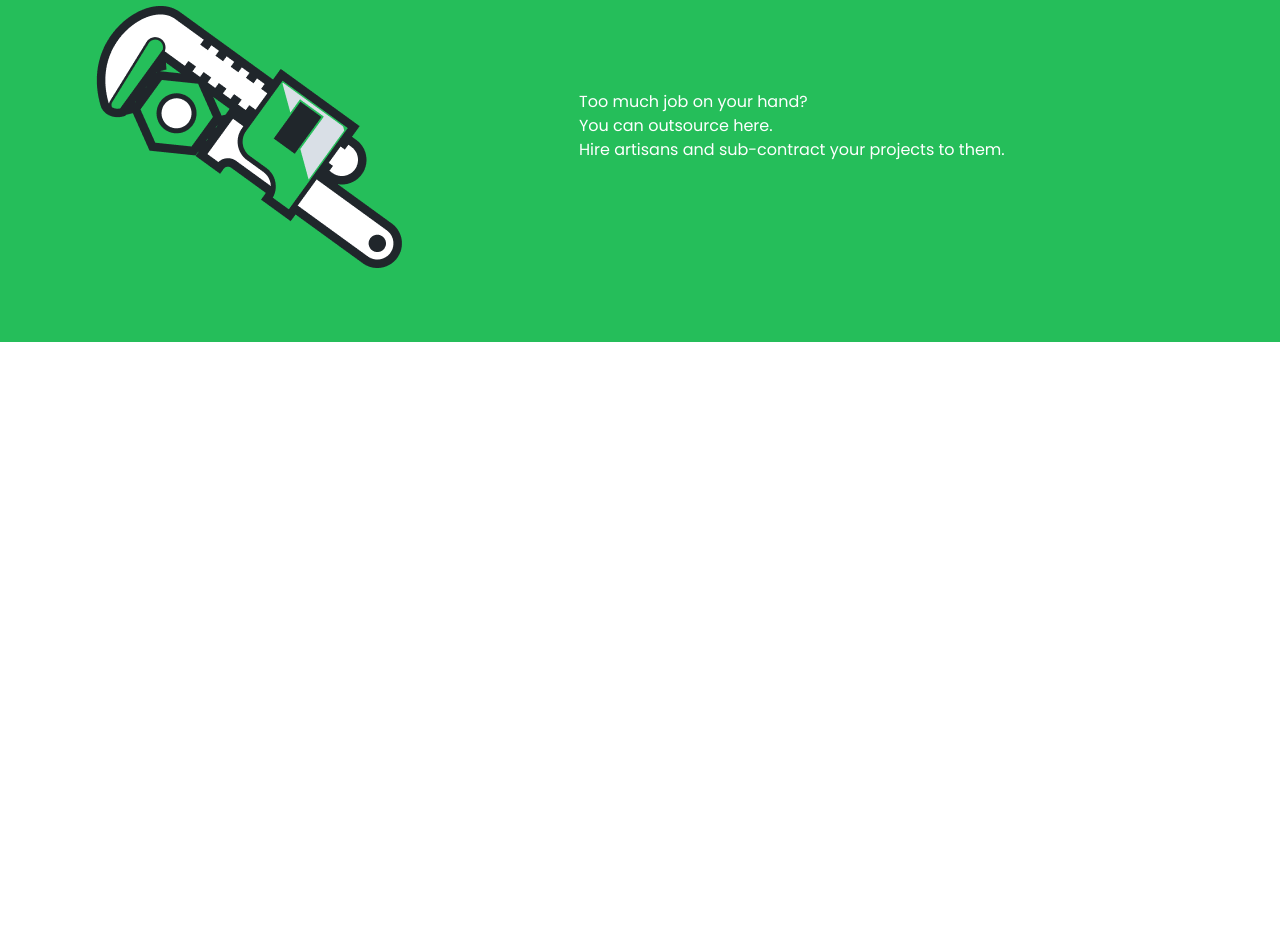
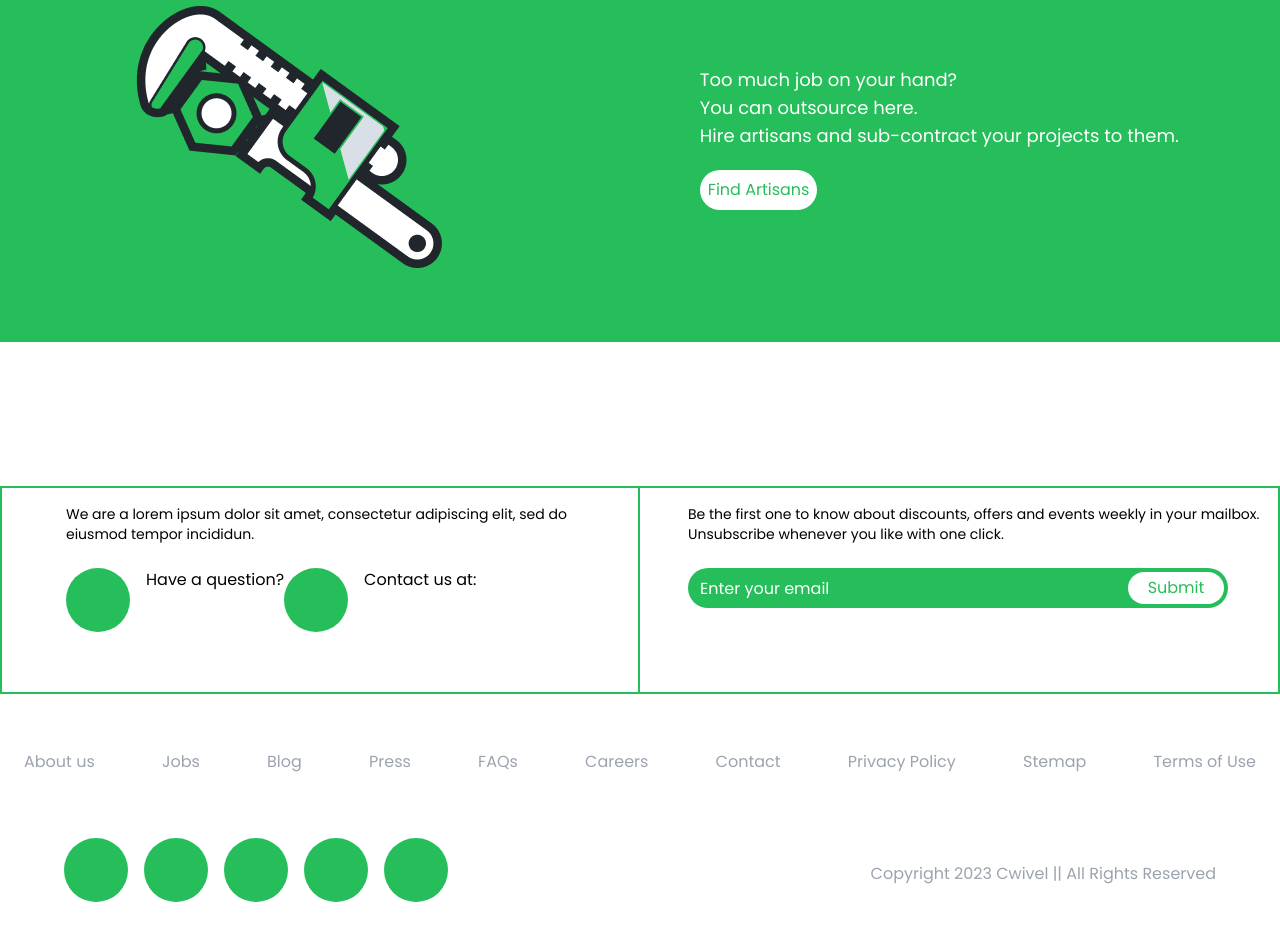
Before and after one commit to yusuf-ishaku/cwivel, a React (Vite) app: page / in a window 1280 px wide. Shown: the part 2140-3080 px from the top of the page. Before the commit the page ends 2610 px from the top, so only its background shows below. Built offline with nearby package versions, Linux system fonts and the light colour scheme; a web font is replaced by a local one.

Commit message:
Landing page design done

```diff
--- a/src/App.css
+++ b/src/App.css
@@ -18,6 +18,9 @@ input::placeholder{
   }
   .border-me{
     border-width: 1px;
+  }
+  .border-cwivel{
+    border-color: rgba(37, 190, 90, 1);
   }
   .h-unit{
     height: 10px;
@@ -41,7 +44,7 @@ input::placeholder{
     margin-left: 0.1em;
   }
   .w-fuller{
-    width: 100vw;
-
+    width: 100%;
+    padding: 0;
   }
 }
--- a/src/pages/home.jsx
+++ b/src/pages/home.jsx
@@ -99,14 +99,65 @@ export const Home = () => {
                     </div>
                 </div>
             </div>
-            <div className="flex justify-around items-center my-32 w-full bg-cwivel-green h-256">
+            <div className="w-fuller flex justify-around items-center my-32 w-full bg-cwivel-green h-256">
                     <img src={Group} alt="Monkey wrench" />
-                    <div className="w-1/2">
-                        <h1 className="text-white">Too much job on your hand?</h1>
-                        <h1 className="text-white">You can outsource here.</h1>
-                        <h1 className="text-white">Hire artisans and sub-contract your projects to them.</h1>
-                        <button className="bg-white text-cwivel"></button>
+                    <div >
+                        <h1 className="text-white text-lg">Too much job on your hand?</h1>
+                        <h1 className="text-white text-lg">You can outsource here.</h1>
+                        <h1 className="text-white text-lg">Hire artisans and sub-contract your projects to them.</h1>
+                        <button className="bg-white text-cwivel p-2 mt-5 rounded-full">Find Artisans</button>
                     </div>
+            </div>
+            <div className="w-full flex h-fit py-4">
+                <div className="border-cwivel h-52 pl-16 p-4 border-2 w-1/2">
+                    <p className="text-sm">
+                        We are a lorem ipsum dolor sit amet, consectetur adipiscing elit, sed do eiusmod tempor incididun.
+                    </p>
+                    <div className="w-full py-6 flex">
+                        <div className="w-fit h-fit flex">
+                            <div className="rounded-full w-16 h-16 bg-cwivel-green"></div>
+                            <span className="block ml-4">Have a question?</span>
+                        </div>
+                        <div className="w-fit h-fit flex">
+                            <div className="rounded-full w-16 h-16 bg-cwivel-green"></div>
+                            <span className="block ml-4">Contact us at:</span>
+                        </div>
+                    </div>
+
+                </div>
+                <div className="border-cwivel pl-12 p-4 border-2 border-l-0 w-1/2 h-52">
+                    <p className="text-sm">
+                        Be the first one to know  about discounts, offers and events weekly in your mailbox. Unsubscribe whenever you like with one click.
+                    </p>
+                    <div className="w-full py-6 h-fit flex">
+                        <input className="bg-cwivel-green w-[540px] h-10 rounded-full p-3" placeholder="Enter your email"  type="email" name="email" id="email" />
+                        <button className="w-24 h-8 -ml-[100px] mt-1 text-cwivel p-1 bg-white rounded-full">Submit</button>
+                    </div>
+                </div>
+            </div>
+            <div className="w-full h-fit px-6 my-10 flex justify-between">
+                    <span className="block text-gray-400 text-md">About us</span>
+                    <span className="block text-gray-400 text-md">Jobs</span>
+                    <span className="block text-gray-400 text-md">Blog</span>
+                    <span className="block text-gray-400 text-md">Press</span>
+                    <span className="block text-gray-400 text-md">FAQs</span>
+                    <span className="block text-gray-400 text-md">Careers</span>
+                    <span className="block text-gray-400 text-md">Contact</span>
+                    <span className="block text-gray-400 text-md">Privacy Policy</span>
+                    <span className="block text-gray-400 text-md">Stemap</span>
+                    <span className="block text-gray-400 text-md">Terms of Use</span>
+            </div>
+            <div className="w-full px-16 my-4 py-6 flex justify-between">
+                <div className="flex justify-between w-1/3">
+                    <div className="rounded-full w-16 h-16 bg-cwivel-green"></div>
+                    <div className="rounded-full w-16 h-16 bg-cwivel-green"></div>
+                    <div className="rounded-full w-16 h-16 bg-cwivel-green"></div>
+                    <div className="rounded-full w-16 h-16 bg-cwivel-green"></div>
+                    <div className="rounded-full w-16 h-16 bg-cwivel-green"></div>
+                </div>
+                <div className="w-auto py-6 text-gray-400">
+                    Copyright 2023 Cwivel || All Rights Reserved
+                </div>
             </div>
         </>
     )
```
